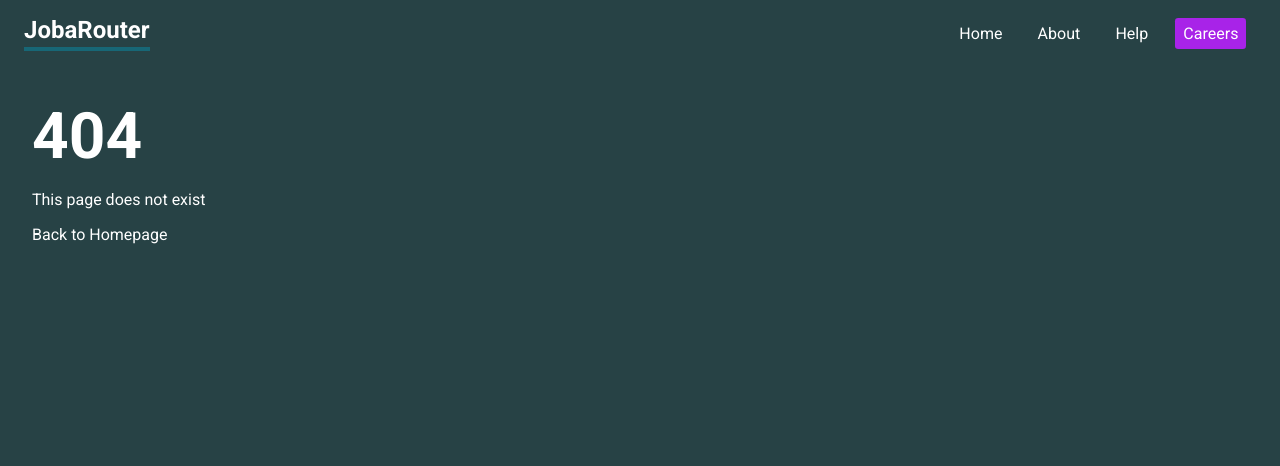
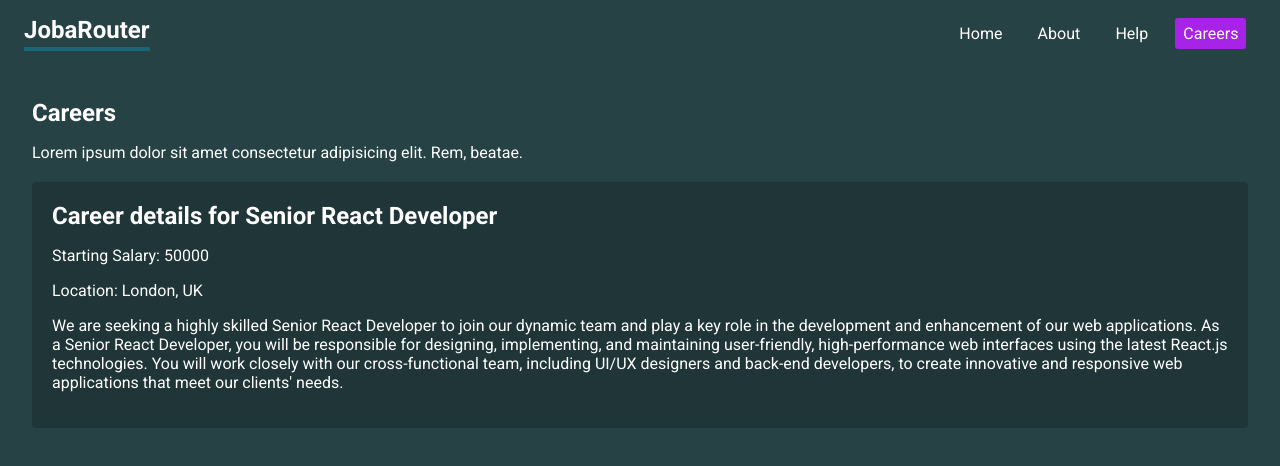
Before and after one commit to Adebayorr/react-router-6, a React (Vite) app: page /careers/1 in a window 1280 px wide. Before the commit this address had no page. Shown: the top 466 px of the page. Built offline with nearby package versions, Linux system fonts and the light colour scheme; data requests are answered from the project's data file.

Commit message:
created Career and CareerDetails components

```diff
--- a/data/db.json
+++ b/data/db.json
@@ -4,43 +4,50 @@
         "id": 1,
         "title": "Senior React Developer",
         "salary": 50000,
-        "location": "London, UK"
+        "location": "London, UK",
+        "description": "We are seeking a highly skilled Senior React Developer to join our dynamic team and play a key role in the development and enhancement of our web applications. As a Senior React Developer, you will be responsible for designing, implementing, and maintaining user-friendly, high-performance web interfaces using the latest React.js technologies. You will work closely with our cross-functional team, including UI/UX designers and back-end developers, to create innovative and responsive web applications that meet our clients' needs."
       },
       {
         "id": 2,
         "title": "Plumber",
         "salary": 40000,
-        "location": "Bowser's Castle"
+        "location": "Bowser's Castle",
+        "description": "We are looking for a skilled and reliable Plumber to join our team. As a Plumber, your primary responsibility will be to install, repair, and maintain plumbing systems in residential, commercial, and industrial settings. Your work will ensure the safe and efficient distribution of water and the proper disposal of waste."
       },
       {
         "id": 3,
         "title": "Gym Leader",
         "salary": 75000,
-        "location": "Kanto Region"
+        "location": "Kanto Region",
+        "description": "We are seeking a dedicated and passionate Gym Leader to manage and oversee the operations of our fitness facility. As a Gym Leader, you will be responsible for creating a motivating and safe environment for members, leading a team of fitness professionals, and ensuring the facility's success in achieving fitness goals and customer satisfaction."
       },
       {
         "id": 4,
         "title": "Vue Developer",
         "salary": 40000,
-        "location": "Liverpool, UK"
+        "location": "Liverpool, UK",
+        "description": "We are in search of an accomplished and innovative Vue.js Developer to join our dynamic development team. As a Vue.js Developer, you will play a pivotal role in creating engaging and responsive web applications, leveraging your expertise in Vue.js and front-end technologies. Your contributions will directly impact our clients' digital experiences and drive the success of our projects."
       },
       {
         "id": 5,
         "title": "Tutorial Maker",
         "salary": 35000,
-        "location": "Manchester, UK"
+        "location": "Manchester, UK",
+        "description": "We are seeking a creative and knowledgeable Tutorial Maker to join our team and create high-quality educational content. As a Tutorial Maker, you will be responsible for producing engaging and informative tutorials, guides, and instructional materials across various subjects and formats, catering to our audience's learning needs."
       },
       {
         "id": 6,
         "title": "Website Manager",
         "salary": 50000,
-        "location": "Berlin, Germany"
+        "location": "Berlin, Germany",
+        "description": "We are looking for an experienced and organized Website Manager to oversee the development, maintenance, and performance of our online presence. As a Website Manager, you will be responsible for ensuring our website is user-friendly, up-to-date, and aligns with our brand's goals and objectives. You will play a crucial role in enhancing the overall digital experience for our visitors and customers."
       },
       {
         "id": 7,
         "title": "Food Tester",
         "salary": 30000,
-        "location": "London, UK"
+        "location": "London, UK",
+        "description": "We are seeking a Food Tester with a discerning palate and a passion for culinary exploration to join our team. As a Food Tester, you will play a vital role in evaluating the taste, quality, and safety of food products to ensure they meet our standards of excellence. Your feedback will contribute to the development and improvement of our culinary offerings."
       }
     ]
   }
--- a/src/App.jsx
+++ b/src/App.jsx
@@ -16,6 +16,7 @@ import Faq from "./pages/Help/Faq"
 import RootLayer from "./Layers/RootLayer"
 import Help from "./Layers/Help"
 import CareersLayout from "./Layers/CareersLayout"
+import CareerDetails, { careerDetailsLoader } from "./pages/careers/CareerDetails"
 
 
 
@@ -37,6 +38,10 @@ const router = createBrowserRouter(
         loader={careersLoader}
 
         />
+        <Route
+          path=":id"
+          element={<CareerDetails />}
+          loader={careerDetailsLoader}/>
       </Route>
 
       <Route path="*" element={<NotFound />} />
--- a/src/index.css
+++ b/src/index.css
@@ -147,3 +147,30 @@ button {
  font-size: 0.8em;
  color: #bbb;
 }
+
+.careers > a {
+  display: block;
+  background: rgba(0,0,0,0.2);
+  padding: 20px;
+  border-radius: 4px;
+  margin: 20px 0;
+  text-decoration: none;
+}
+.careers > a:hover p {
+  color: #a823e8;
+}
+.careers p {
+  margin: 0;
+}
+.careers > a p:last-child {
+ font-size: 0.8em;
+ color: #bbb;
+}
+
+/* careers details */
+.career-details {
+  background: rgba(0,0,0,0.2);
+  padding: 20px;
+  border-radius: 4px;
+  margin: 20px 0;
+}
--- /dev/null
+++ b/src/pages/careers/CareerDetails.jsx
@@ -0,0 +1,24 @@
+import { useLoaderData } from "react-router-dom";
+
+ const CareerDetails = () => {
+    const career = useLoaderData()
+    return (
+        <div className="career-details">
+            <h2>Career details for {career.title}</h2>
+            <p>Starting Salary: {career.salary}</p>
+            <p>Location: {career.location}</p>
+            <p>{ career.description}</p>
+        </div>
+     );
+ }
+
+
+
+ export const careerDetailsLoader = async ({params}) => {
+
+    const res = await fetch("http://localhost:4000/careers/" + params.id)
+
+    return res.json()
+ }
+
+ export default CareerDetails;
--- a/src/pages/careers/Careers.jsx
+++ b/src/pages/careers/Careers.jsx
@@ -5,7 +5,7 @@ const Careers = () => {
     return (
         <div className="careers">
             {careers.map(career => (
-                <Link to='/' key={career.id}>
+                <Link to={career.id.toString()} key={career.id}>
                     <p>{career.title}</p>
                     <p>Based in {career.location}</p>
                 </Link>
@@ -19,6 +19,6 @@ export default Careers;
 
 // eslint-disable-next-line react-refresh/only-export-components
 export const careersLoader = async () => {
-    const res = await fetch("http://localhost:3500/careers")
+    const res = await fetch("http://localhost:4000/careers")
     return res.json()
 }
```
